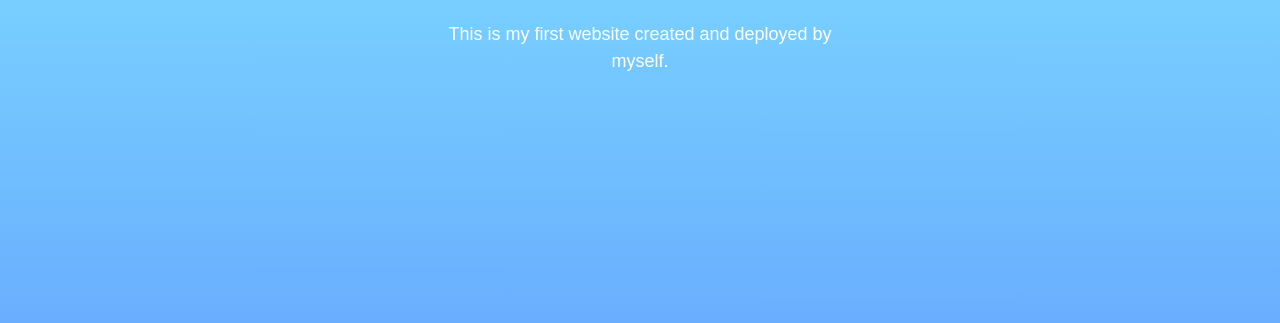
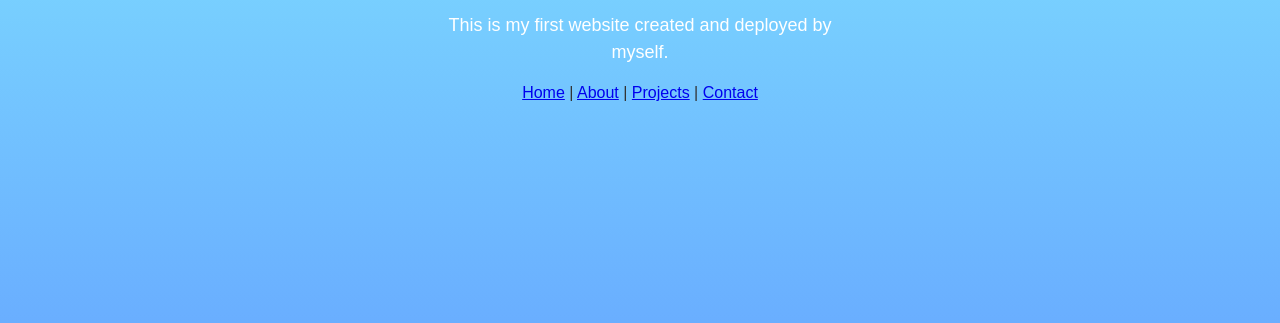
Before and after one commit to vaishu867/my-website, a plain HTML site: page index.html in a window 1280 px wide. Shown: the part 397-720 px from the top of the page. Drawn offline with Linux system fonts and the light colour scheme.

Commit message:
Update index.html

```diff
--- a/index.html
+++ b/index.html
@@ -14,3 +14,9 @@
   body { font-family: Arial; background-color: #f2f2f2; text-align: center; }
   h1 { color: #333; }
 </style>
+<nav>
+    <a href="index.html">Home</a> |
+    <a href="about.html">About</a> |
+    <a href="projects.html">Projects</a> |
+    <a href="contact.html">Contact</a>
+</nav>
```
